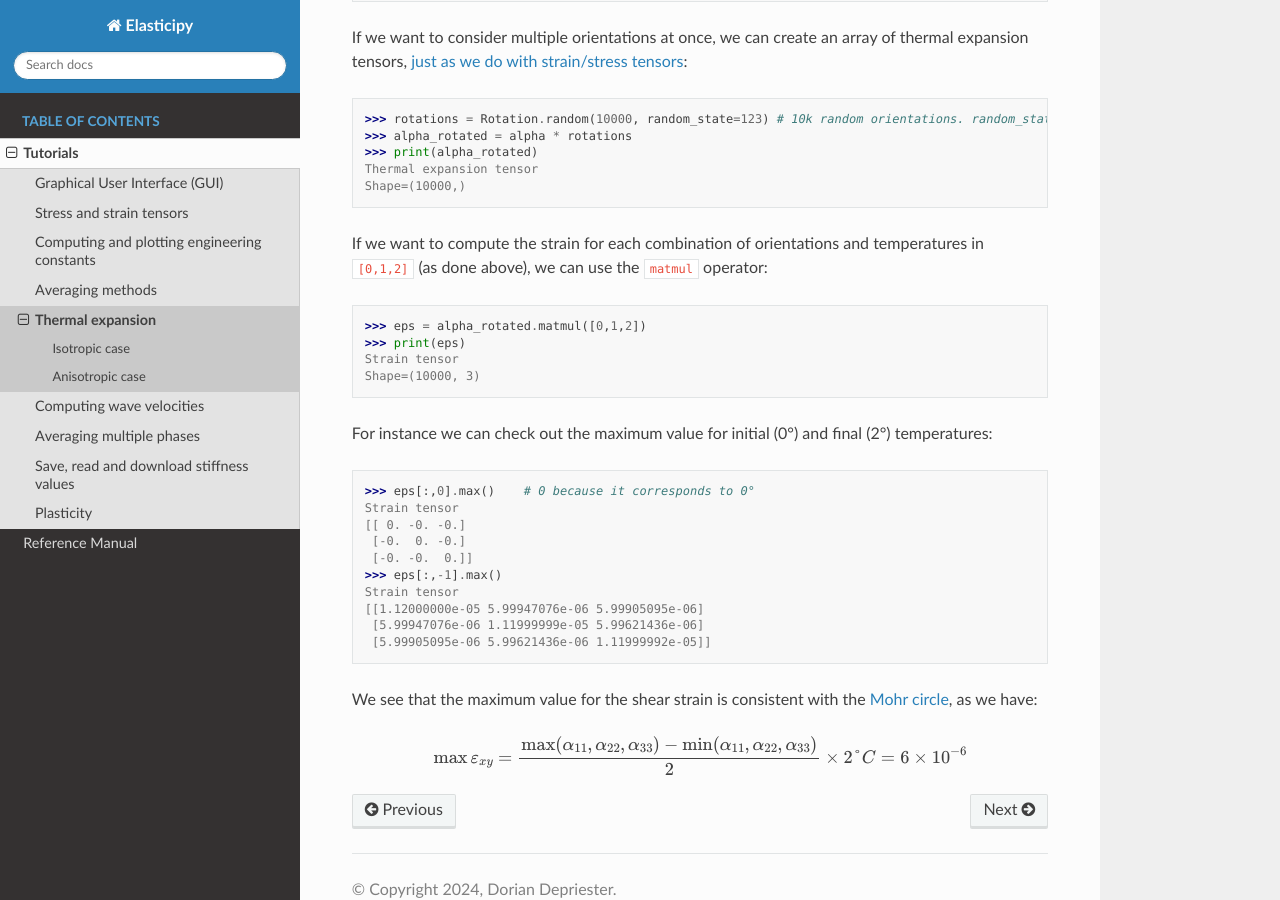
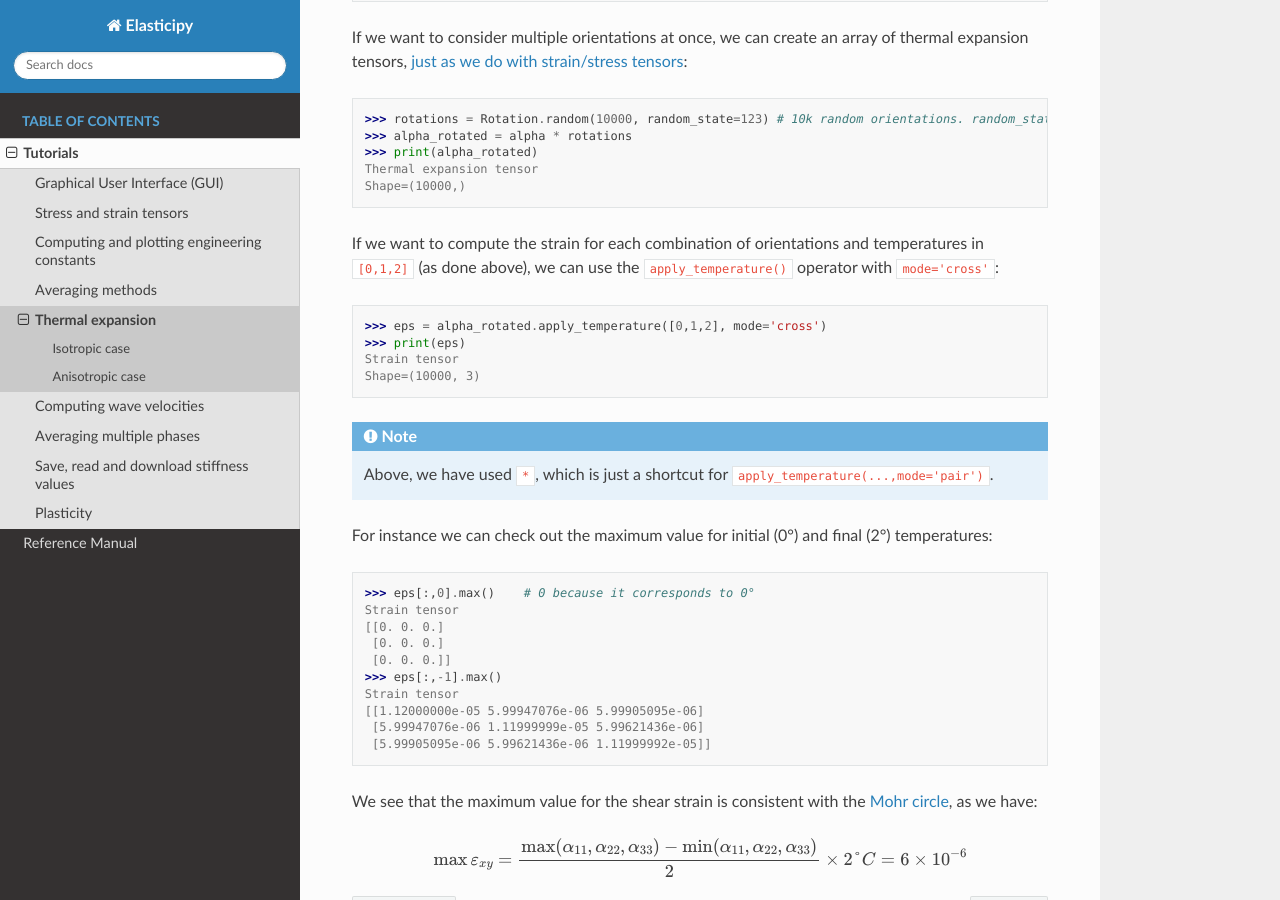
Before and after one commit to DorianDepriester/Elasticipy, a Sphinx documentation site: the page built from docs/source/Tutorials/Tutorial_ThermalExpansion.rst, in a window 1280 px wide and 900 px high, scrolled down 1553 px. Built offline with Sphinx 7.4.7 and the Read the Docs theme 3.1.0, drawn with Linux system fonts in a browser that asks for light colours.

Commit message:
Replace matmul by apply_temperature, and add note

```diff
--- a/docs/source/Tutorials/Tutorial_ThermalExpansion.rst
+++ b/docs/source/Tutorials/Tutorial_ThermalExpansion.rst
@@ -77,20 +77,24 @@ If we want to consider multiple orientations at once, we can create an array of
     Shape=(10000,)
 
 If we want to compute the strain for each combination of orientations and temperatures in ``[0,1,2]`` (as done above),
-we can use the ``matmul`` operator:
+we can use the ``apply_temperature()`` operator with ``mode='cross'``:
 
-    >>> eps = alpha_rotated.matmul([0,1,2])
+    >>> eps = alpha_rotated.apply_temperature([0,1,2], mode='cross')
     >>> print(eps)
     Strain tensor
     Shape=(10000, 3)
+
+.. note::
+
+    Above, we have used ``*``, which is just a shortcut for ``apply_temperature(...,mode='pair')``.
 
 For instance we can check out the maximum value for initial (0°) and final (2°) temperatures:
 
     >>> eps[:,0].max()    # 0 because it corresponds to 0°
     Strain tensor
-    [[ 0. -0. -0.]
-     [-0.  0. -0.]
-     [-0. -0.  0.]]
+    [[0. 0. 0.]
+     [0. 0. 0.]
+     [0. 0. 0.]]
     >>> eps[:,-1].max()
     Strain tensor
     [[1.12000000e-05 5.99947076e-06 5.99905095e-06]
```
